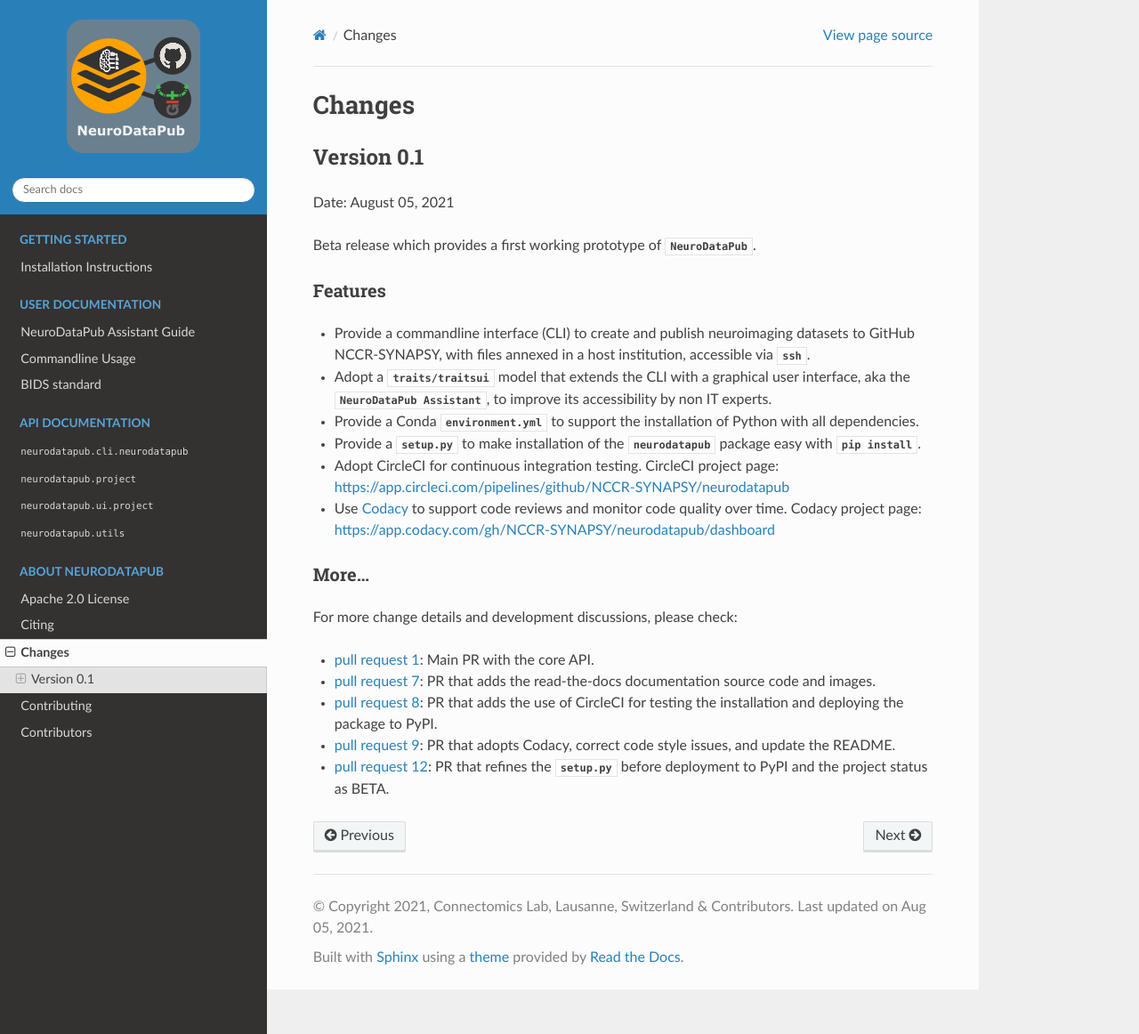
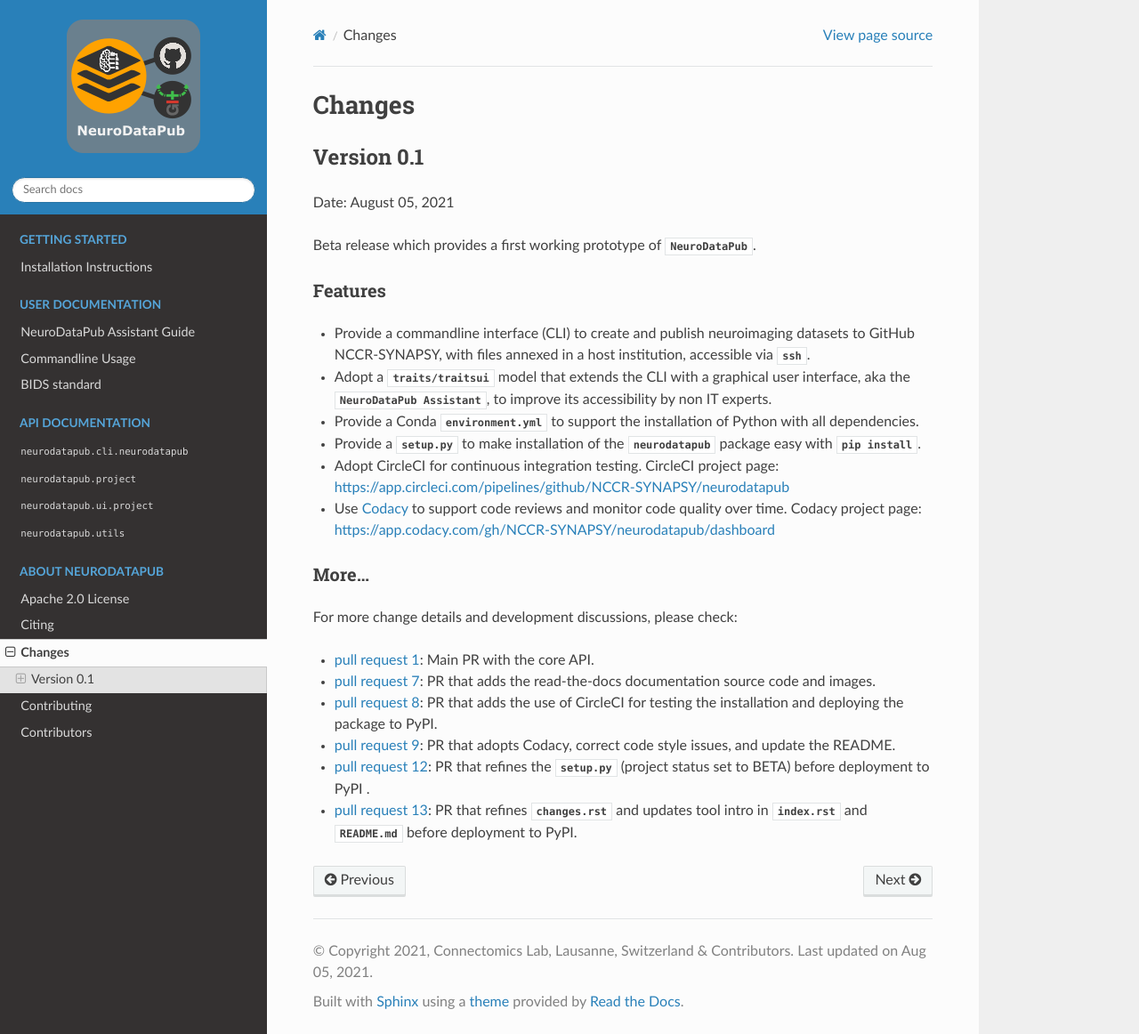
Before and after one commit to NCCR-SYNAPSY/neurodatapub, a Sphinx documentation site: the page built from docs/changes.rst, in a window 1280 px wide and 1162 px high. Shown: the whole window at 89% size. Built offline with Sphinx 7.4.7 and the Read the Docs theme 2.0.0, drawn with Linux system fonts in a browser that asks for light colours; the version number could not be read and is left out.

Commit message:
DOC: Update changes with this PR

```diff
--- a/docs/changes.rst
+++ b/docs/changes.rst
@@ -45,10 +45,16 @@
   PR that adds the read-the-docs documentation source code and images.
 
 * `pull request 8 <https://github.com/NCCR-SYNAPSY/neurodatapub/pull/8>`_:
-  PR that adds the use of CircleCI for testing the installation and deploying the package to PyPI.
+  PR that adds the use of CircleCI for testing the installation and deploying
+  the package to PyPI.
 
 * `pull request 9 <https://github.com/NCCR-SYNAPSY/neurodatapub/pull/9>`_:
   PR that adopts Codacy, correct code style issues, and update the README.
 
 * `pull request 12 <https://github.com/NCCR-SYNAPSY/neurodatapub/pull/12>`_:
-  PR that refines the `setup.py` before deployment to PyPI and the project status as BETA.
+  PR that refines the `setup.py` (project status set to BETA) before
+  deployment to PyPI .
+
+* `pull request 13 <https://github.com/NCCR-SYNAPSY/neurodatapub/pull/13>`_:
+  PR that refines `changes.rst` and updates tool intro in `index.rst` and `README.md`
+  before deployment to PyPI.
```
